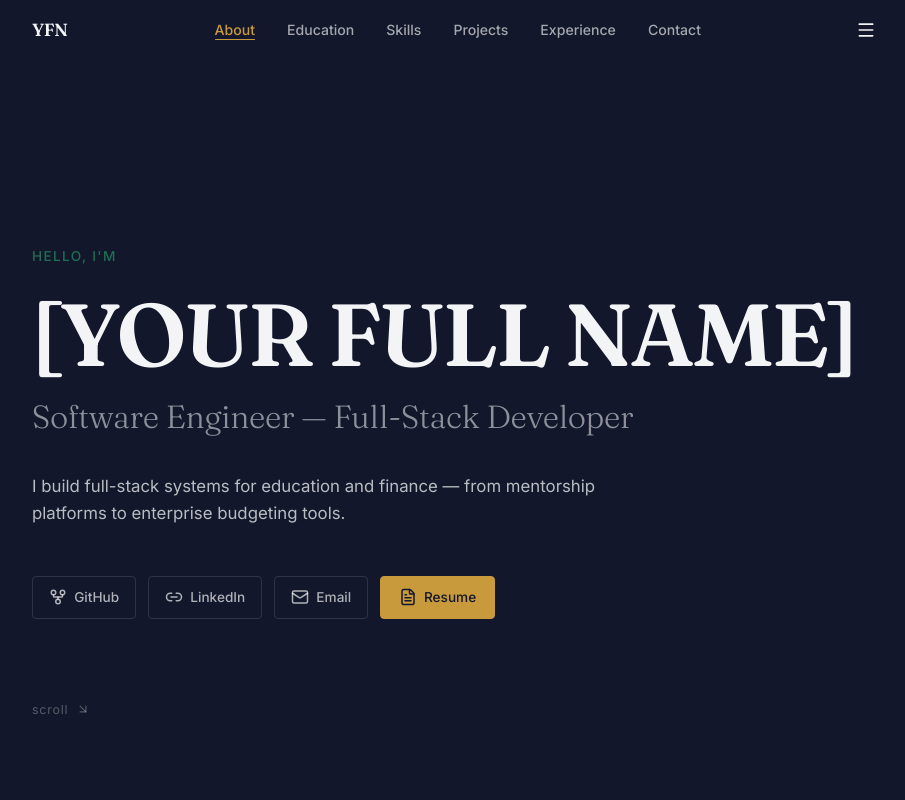
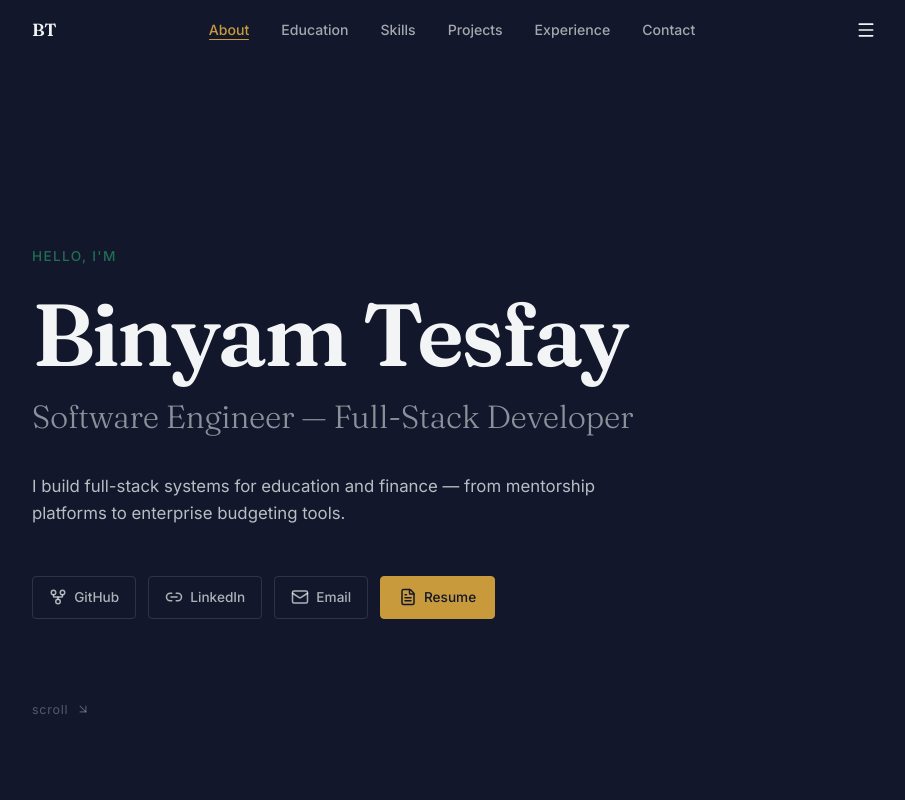
Before and after one commit to binyamtesfayy/binyamtesfayy, a Next.js app: page / in a window 1280 px wide. Shown: the top 800 px of the page, without its empty margins (182-1087 px from the left). Built offline with nearby package versions, Linux system fonts and the light colour scheme.

Commit message:
feat: update portfolio with Binyam Tesfay personal and contact details

```diff
--- a/src/app/layout.tsx
+++ b/src/app/layout.tsx
@@ -23,10 +23,11 @@ const ibmPlexMono = IBM_Plex_Mono({
 });
 
 export const metadata: Metadata = {
-  title: "[YOUR FULL NAME] — Software Engineer & Full-Stack Developer",
+  title: "Binyam Tesfay — Software Engineer & Full-Stack Developer",
   description:
-    "Portfolio of [YOUR FULL NAME], a Software Engineering graduate from Mekelle University. I build full-stack systems for education and finance — from mentorship platforms to enterprise budgeting tools.",
+    "Portfolio of Binyam Tesfay, a Software Engineering graduate from Mekelle University. I build full-stack systems for education and finance — from mentorship platforms to enterprise budgeting tools.",
   keywords: [
+    "Binyam Tesfay",
     "Software Engineer",
     "Full-Stack Developer",
     "Python",
@@ -37,20 +38,20 @@ export const metadata: Metadata = {
     "Flutter",
     "Mekelle University",
   ],
-  authors: [{ name: "[YOUR FULL NAME]" }],
-  creator: "[YOUR FULL NAME]",
+  authors: [{ name: "Binyam Tesfay", url: "https://github.com/binyamtesfayy" }],
+  creator: "Binyam Tesfay",
   openGraph: {
     type: "website",
     locale: "en_US",
-    url: "https://[YOUR_DOMAIN]",
-    title: "[YOUR FULL NAME] — Software Engineer & Full-Stack Developer",
+    url: "https://binyamtesfayy.github.io",
+    title: "Binyam Tesfay — Software Engineer & Full-Stack Developer",
     description:
       "I build full-stack systems for education and finance — from mentorship platforms to enterprise budgeting tools.",
-    siteName: "[YOUR FULL NAME] Portfolio",
+    siteName: "Binyam Tesfay Portfolio",
   },
   twitter: {
     card: "summary_large_image",
-    title: "[YOUR FULL NAME] — Software Engineer",
+    title: "Binyam Tesfay — Software Engineer",
     description:
       "I build full-stack systems for education and finance — from mentorship platforms to enterprise budgeting tools.",
   },
--- a/src/components/Contact.tsx
+++ b/src/components/Contact.tsx
@@ -1,11 +1,12 @@
 "use client";
 
-import { Mail, GitFork, Link2 } from "lucide-react";
+import { Mail, GitFork, Link2, Phone } from "lucide-react";
 
-// ─── PLACEHOLDERS — fill these in ──────────────
-const EMAIL        = "[YOUR_EMAIL]";
-const GITHUB_URL   = "[GITHUB_URL]";
-const LINKEDIN_URL = "[LINKEDIN_URL]";
+// ─── Contact & Profile Details ──────────────
+const EMAIL        = "binyamtesfay93@gmail.com";
+const PHONE        = "+251963491902";
+const GITHUB_URL   = "https://github.com/binyamtesfayy";
+const LINKEDIN_URL = "https://linkedin.com/in/binyamtesfayy";
 // ────────────────────────────────────────────────
 
 const CONTACT_LINKS = [
@@ -16,16 +17,22 @@ const CONTACT_LINKS = [
     display: EMAIL,
   },
   {
-    label: "GitHub",
-    href:  GITHUB_URL,
-    icon:  <GitFork size={20} />,
-    display: "github.com/[handle]",
+    label: "Phone",
+    href:  `tel:${PHONE}`,
+    icon:  <Phone size={20} />,
+    display: PHONE,
   },
   {
     label: "LinkedIn",
     href:  LINKEDIN_URL,
     icon:  <Link2 size={20} />,
-    display: "linkedin.com/in/[handle]",
+    display: "linkedin.com/in/binyamtesfayy",
+  },
+  {
+    label: "GitHub",
+    href:  GITHUB_URL,
+    icon:  <GitFork size={20} />,
+    display: "github.com/binyamtesfayy",
   },
 ];
 
--- a/src/components/Footer.tsx
+++ b/src/components/Footer.tsx
@@ -2,11 +2,11 @@
 
 import { GitFork, Link2, Mail } from "lucide-react";
 
-// ─── PLACEHOLDERS ───────────────────────────────
-const NAME         = "[YOUR FULL NAME]";
-const EMAIL        = "[YOUR_EMAIL]";
-const GITHUB_URL   = "[GITHUB_URL]";
-const LINKEDIN_URL = "[LINKEDIN_URL]";
+// ─── Contact & Profile Details ───────────────────
+const NAME         = "Binyam Tesfay";
+const EMAIL        = "binyamtesfay93@gmail.com";
+const GITHUB_URL   = "https://github.com/binyamtesfayy";
+const LINKEDIN_URL = "https://linkedin.com/in/binyamtesfayy";
 const YEAR         = new Date().getFullYear();
 // ────────────────────────────────────────────────
 
--- a/src/components/Hero.tsx
+++ b/src/components/Hero.tsx
@@ -3,12 +3,12 @@
 import { motion, useReducedMotion } from "framer-motion";
 import { GitFork, Link2, Mail, FileText, ArrowDownRight } from "lucide-react";
 
-// ─── PLACEHOLDERS — replace these before going live ──────
-const NAME        = "[YOUR FULL NAME]";
-const GITHUB_URL  = "[GITHUB_URL]";
-const LINKEDIN_URL = "[LINKEDIN_URL]";
-const EMAIL       = "[YOUR_EMAIL]";
-const RESUME_URL  = "[RESUME_PDF_URL]";
+// ─── Contact & Profile Details ──────
+const NAME         = "Binyam Tesfay";
+const GITHUB_URL   = "https://github.com/binyamtesfayy";
+const LINKEDIN_URL = "https://linkedin.com/in/binyamtesfayy";
+const EMAIL        = "binyamtesfay93@gmail.com";
+const RESUME_URL   = "#contact";
 // ─────────────────────────────────────────────────────────
 
 interface SocialLink {
--- a/src/components/Navbar.tsx
+++ b/src/components/Navbar.tsx
@@ -97,7 +97,7 @@ export default function Navbar() {
               (e.currentTarget.style.color = "var(--off-white)")
             }
           >
-            YFN
+            BT
           </a>
 
           {/* Desktop links */}
```
Also changed, not shown: 1 other file (tests, documents, lock files or other folders).
